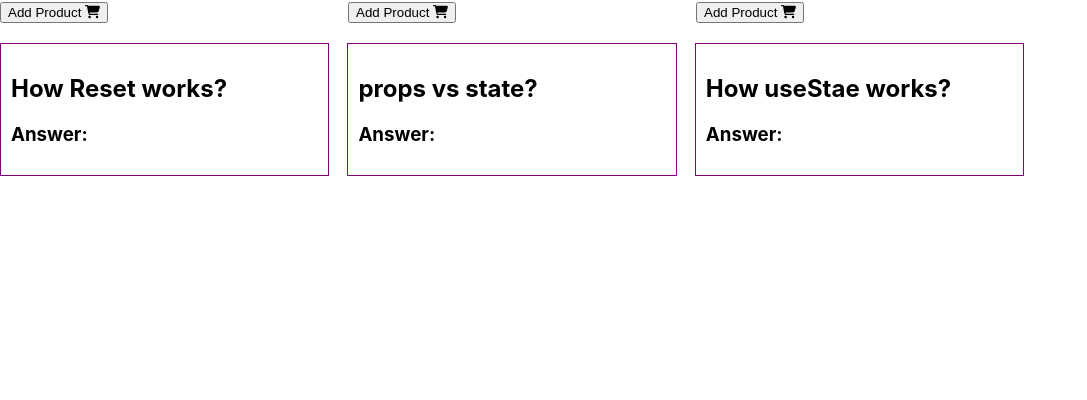
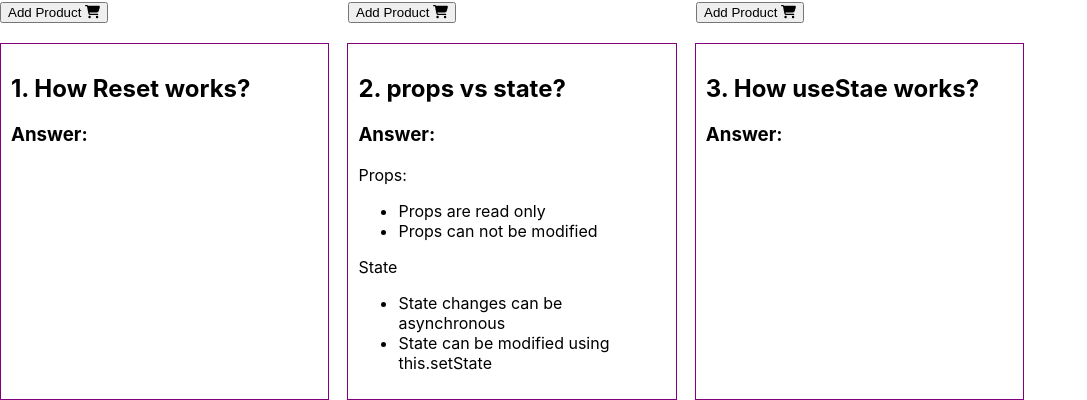
Before and after one commit to sujoncham/furniture-furnished-react, a React (Create React App) app: page / in a window 1280 px wide. Shown: the part 1649-2049 px from the top of the page, without its empty margins (0-1087 px from the left). Before the commit the page ends 1825 px from the top, so only its background shows below. Built offline with nearby package versions, Linux system fonts and the light colour scheme.

Commit message:
Answering Question

```diff
--- a/src/Description/Description.js
+++ b/src/Description/Description.js
@@ -4,15 +4,25 @@ const Description = () => {
     return (
         <div className='description'>
             <div className='question1 answer'>
-                <h2>How Reset works?</h2>
+                <h2>1. How Reset works?</h2>
                 <h3>Answer:</h3>
             </div>
             <div className='question2 answer'>
-                <h2>props vs state?</h2>
+                <h2>2. props vs state?</h2>
                 <h3>Answer:</h3>
+                <p>Props:</p>
+                <ul>
+                    <li>Props are read only</li>
+                    <li>Props can not be modified</li>
+                </ul>
+                <p>State</p>
+                <ul>
+                    <li>State changes can be asynchronous</li>
+                    <li>State can be modified using this.setState</li>
+                </ul>
             </div>
             <div className='question3 answer'>
-                <h2>How useStae works?</h2>
+                <h2>3. How useStae works?</h2>
                 <h3>Answer:</h3>
             </div>
         </div>
```
